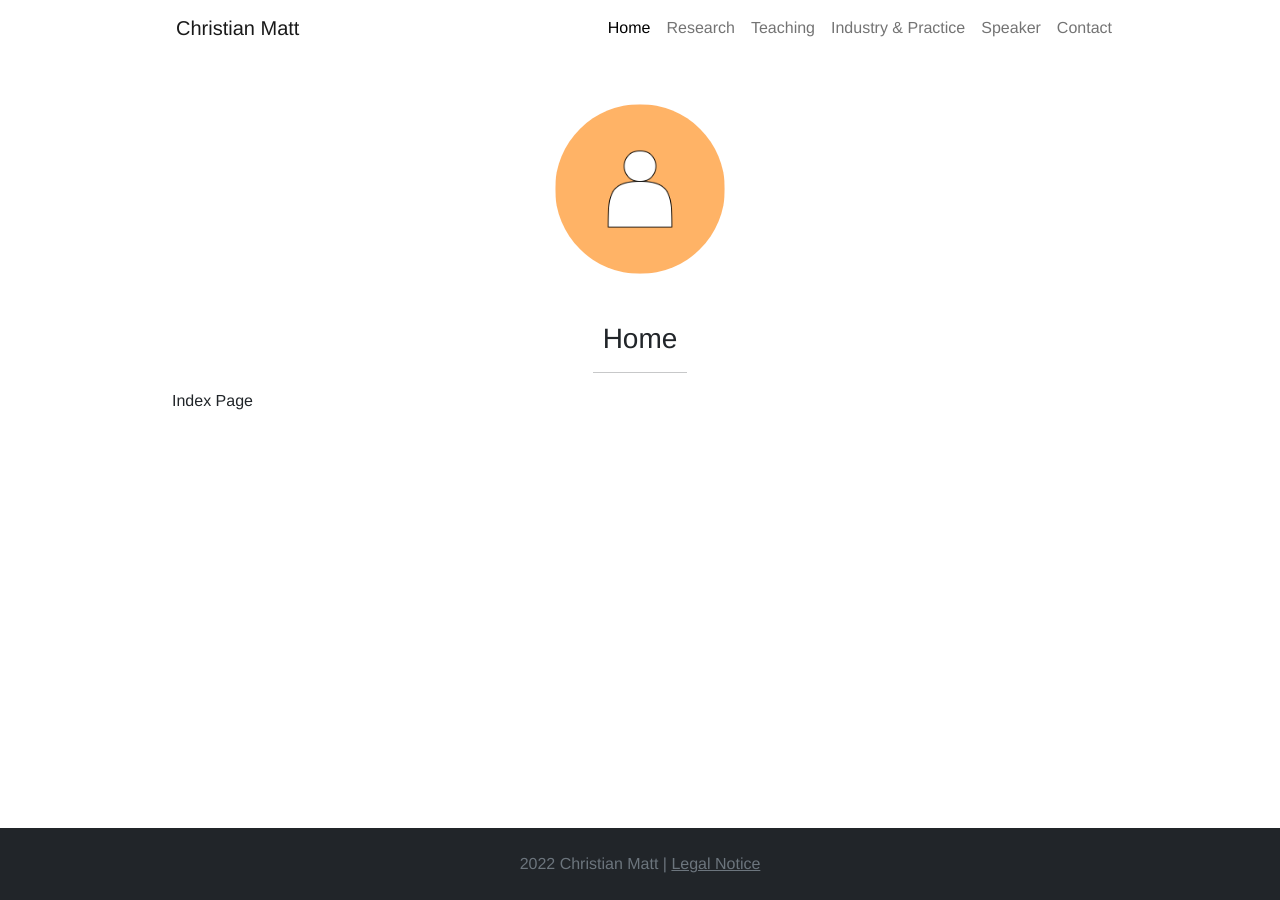
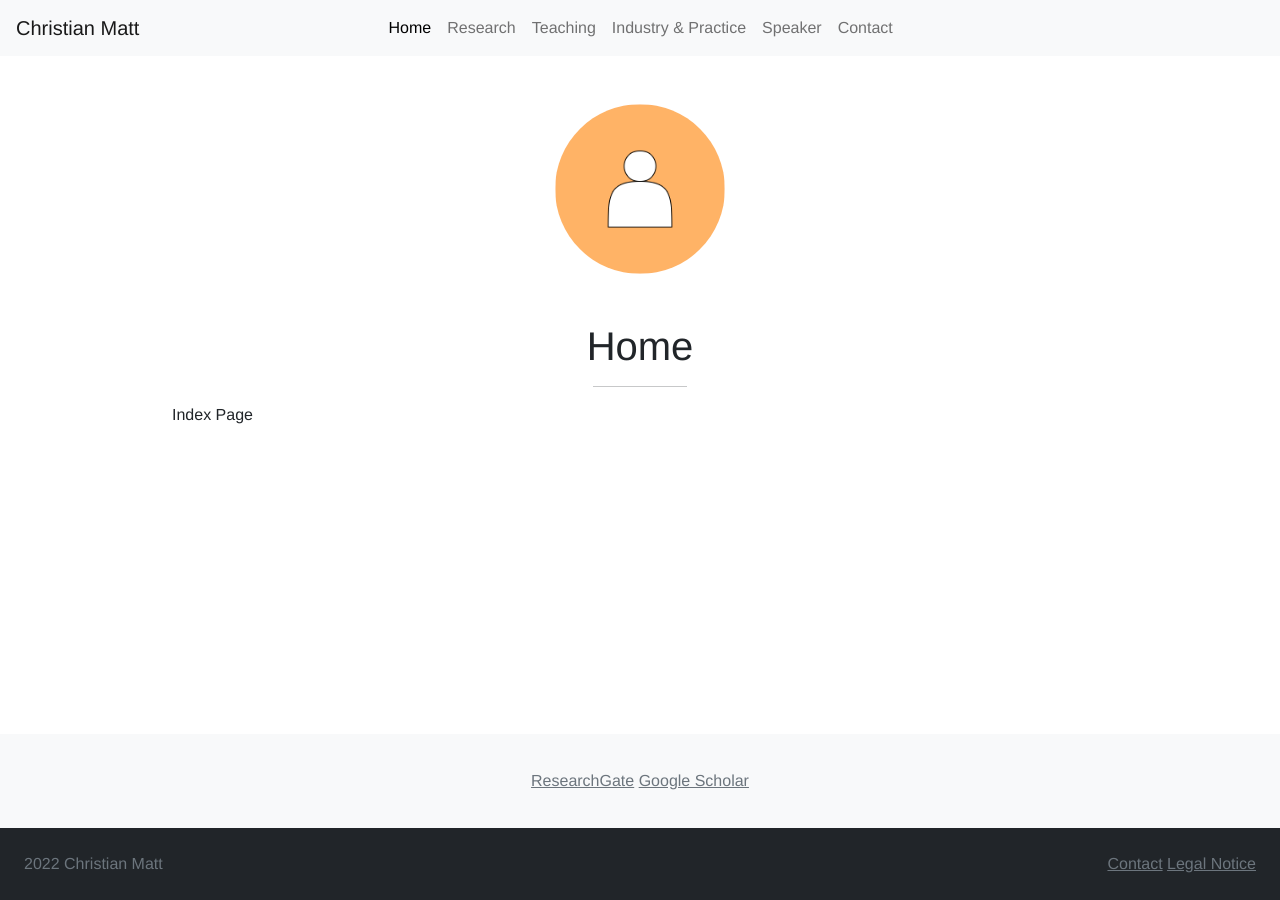
Before and after one commit to christian-matt/christian-matt.github.io, a Jekyll site: the page built from index.md, in a window 1280 px wide. Built offline with Jekyll 4.4.1, drawn with Linux system fonts in a browser that asks for light colours.

Commit message:
Update navbar and footer.

```diff
--- a/_includes/footer.html
+++ b/_includes/footer.html
@@ -1,6 +1,16 @@
 
 <footer class="bg-dark text-muted footer mt-auto">
-    <div class="text-center p-4">
-        2022 Christian Matt | <a href="/legal.html" class="link">Legal Notice</a>
+    <div id="social-footer" class="bg-light">
+        <a href="https://www.researchgate.net/profile/Christian-Matt" class="link" target="_blank">ResearchGate</a>
+        <a href="https://scholar.google.com/citations?user=HSsnJNgAAAAJ&hl=en&oi=ao" class="link" target="_blank">Google Scholar</a>
+    </div>
+    <div class="p-4">
+        <div id="author">
+            2022 Christian Matt
+        </div>
+        <div id="footer-links">
+            <a href="/contact.html" class="link">Contact</a>
+            <a href="/legal.html" class="link">Legal Notice</a>
+        </div>
     </div>
 </footer>
--- a/_includes/navbar.html
+++ b/_includes/navbar.html
@@ -1,5 +1,5 @@
 
-<nav class="navbar navbar-expand-lg navbar-light sticky-top">
+<nav class="navbar navbar-expand-lg navbar-light sticky-top bg-light">
     <div class="mx-auto d-sm-flex d-block flex-sm-nowrap">
         <a href="/" class="navbar-brand nav-link">Christian Matt</a>
     </div>
@@ -7,7 +7,7 @@
         <span class="navbar-toggler-icon"></span>
     </button>
     <div class="collapse navbar-collapse" id="navbarSupportedContent">
-        <div class="navbar-nav ms-auto">
+        <div class="navbar-nav m-auto navbar-center">
             {% for item in site.data.pages %}
                  <a class=" nav-item nav-link" href="{{ site.baseurl }}{{ item.link }}" {% if page.url == item.link %}style="color: black;"{% endif %}>
                 {{ item.name }}</a>
--- a/_layouts/default.html
+++ b/_layouts/default.html
@@ -20,7 +20,7 @@
                         <div class="text-center">
                             <img src="/assets/images/example.png" class="rounded-circle" alt="example">
                         </div>
-                        <h3 class="page-heading mt-5">{{ page.title }}</h3>
+                        <h1 class="page-heading mt-5">{{ page.title }}</h1>
                         <hr>
                         {{content}}
                     </div>
--- a/_sass/theme.scss
+++ b/_sass/theme.scss
@@ -1,15 +1,20 @@
 
 $content-width: 75%;
+$social-footer-padding: 35px;
+$navbar-toggler-margin: 20px;
 
 * {
   font-family: Helvetica, Georgia, serif ;
 }
 
-.navbar {
-  background-color: white;
+/*.navbar {
   width: $content-width;
   margin-left: auto !important;
   margin-right: auto !important;
+}*/
+
+.navbar-toggler {
+  margin-right: $navbar-toggler-margin;
 }
 
 hr {
@@ -35,4 +40,38 @@ hr {
   color:  #6c757d !important;
 }
 
+#social-footer{
+  padding-top: $social-footer-padding;
+  padding-bottom: $social-footer-padding;
+  text-align: center;
+}
+
+#author {
+  display: inline;
+  text-align: left;
+}
+
+#footer-links {
+  float: right;
+  display: inline;
+}
+
+@media (min-width: 992px) {
+  .navbar-center {
+    position: relative;
+    right: 85px;
+  }
+}
+
+@media (max-width: 991px) {
+  .navbar-center {
+    text-align: center !important;
+  }
+
+  .navbar-brand {
+    position: relative;
+    left: 28px + $navbar-toggler-margin;
+  }
+}
+
 @import "bootstrap/bootstrap";
```
